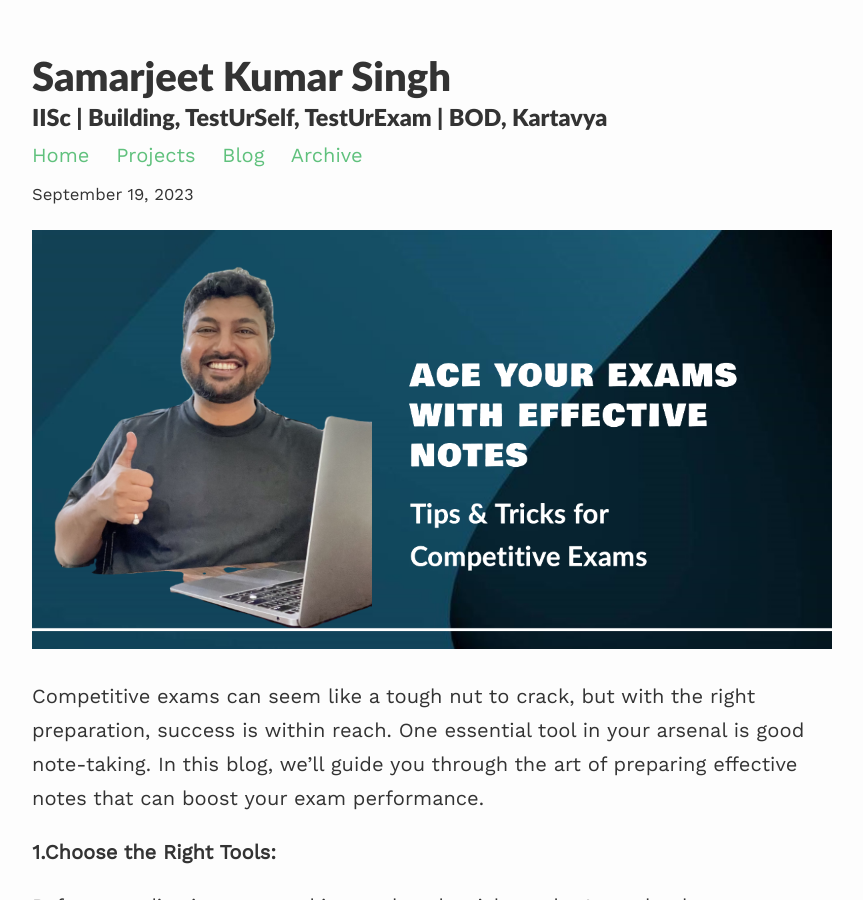
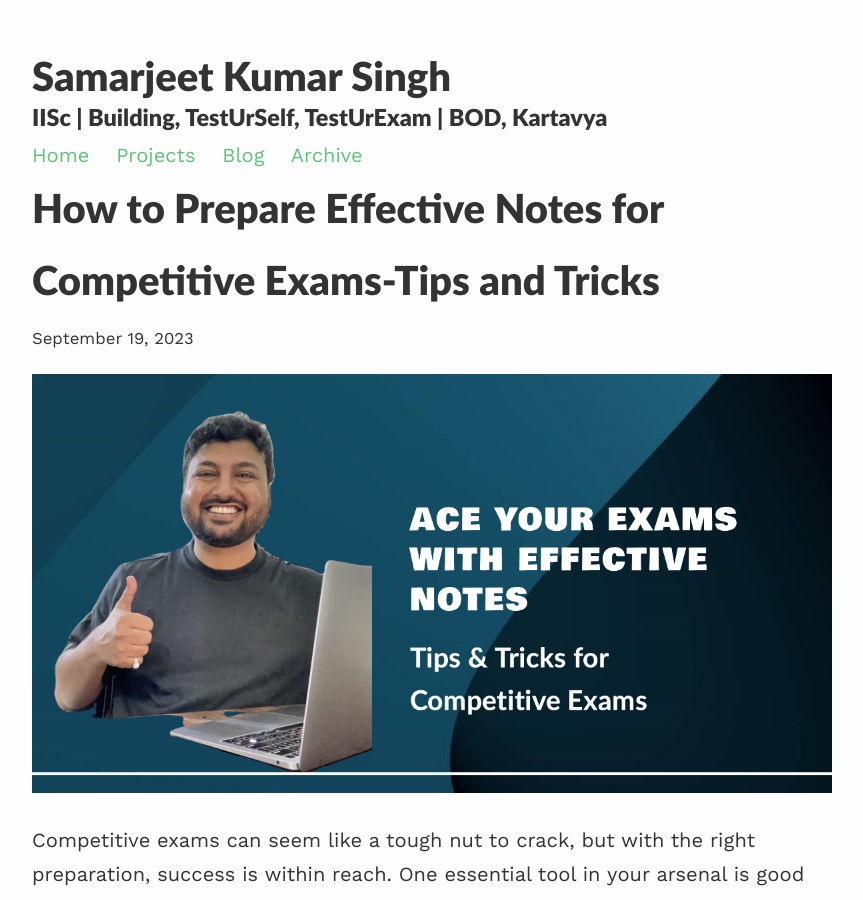
Before and after one commit to Samarjeetkumarsingh/website, a Jekyll site: the page built from _posts/2023-09-19-making-notes.md, in a window 1280 px wide and 900 px high. Shown: the whole window, without its empty margins (208-1071 px from the left). Built offline with Jekyll 4.4.1, drawn with Linux system fonts in a browser that asks for light colours; nearby versions of some CDN libraries; our own code applies the rules of GitHub Pages for plain Markdown files.

Commit message:
Update 2023-09-19-making-notes.md

```diff
--- a/_posts/2023-09-19-making-notes.md
+++ b/_posts/2023-09-19-making-notes.md
@@ -1,6 +1,6 @@
 ---
 layout: post
-title: How to Prepare Effective Notes for Competitive Exams: Tips and Tricks
+title: How to Prepare Effective Notes for Competitive Exams-Tips and Tricks
 ---
 
 ![image](/assets/images/notes.png)
```
